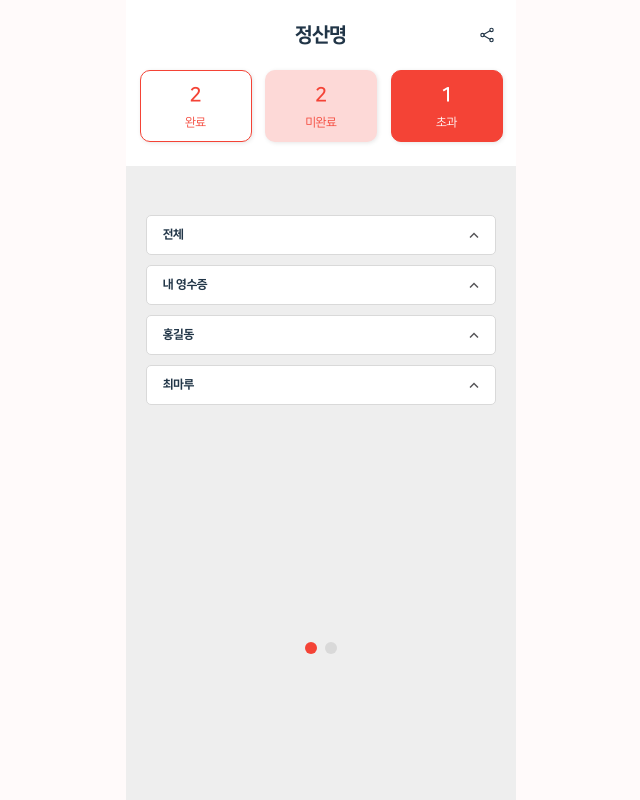
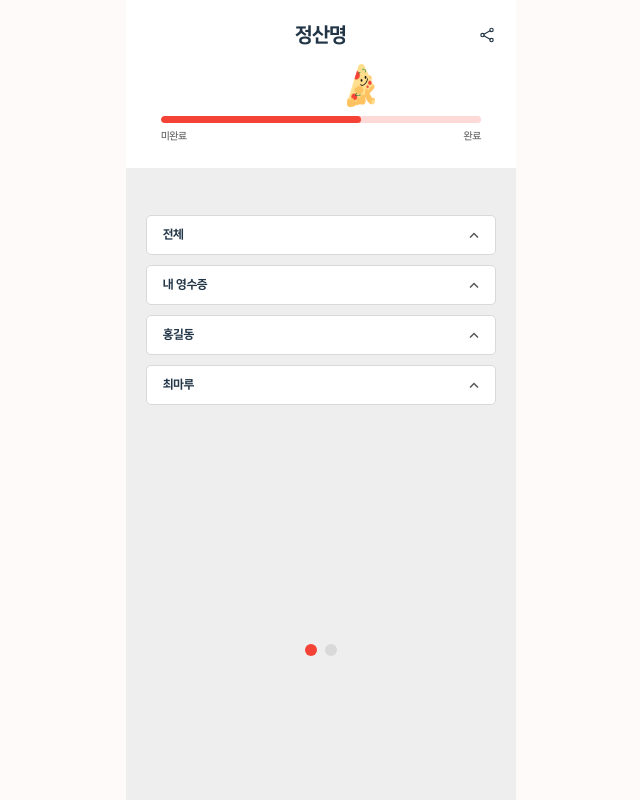
Before and after one commit to 9oormthon-univ/2025_SEASONTHON_TEAM_72_FE, a React (Vite) app: page /reviewreceipt in a window 1280 px wide. Shown: the whole page, without its empty margins (319-959 px from the left). Built offline with nearby package versions, Linux system fonts and the light colour scheme.

Commit message:
feat: dash보드 section 수정 #9

```diff
--- a/src/components/ReviewReceipt/ReceiptSection.tsx
+++ b/src/components/ReviewReceipt/ReceiptSection.tsx
@@ -20,9 +20,9 @@ export interface ReceiptSectionProps {
 const ReceiptSection: React.FC<ReceiptSectionProps> = ({ data }) => (
   <ReceiptDiv>
     <TitleWrapper>
-      <p style={{ fontSize: "14px", fontWeight: 800 }}>참여자 영수증</p>
+      <TitleP>참여자 영수증</TitleP>
       <WarningWrapper>
-        <MdNotInterested style={{ fontSize: "16px", color: "#F44336" }} />
+        <MdNotInterested style={{ fontSize: "16px", color: "#F44336"}} />
         <p style={{ color: "#F44336" }}>확정된 금액 아님</p>
       </WarningWrapper>
     </TitleWrapper>
@@ -44,7 +44,6 @@ const ReceiptDiv = styled.div`
   background-color: #eeeeee;
   width: auto;
   height: 100vh;
-  /* height: 300px; */
   margin: 24px 20px 0 20px;
 `;
 
@@ -53,7 +52,19 @@ const TitleWrapper = styled.div`
   flex-direction: row;
   width: 100vw;
   justify-content: space-around;
-  gap: 100px;
+  align-items: end;
+  gap: 120px;
+  padding-top: 15px;
+  padding-bottom: 2px;
+  p {
+    height: fit-content;
+  }
+`;
+
+const TitleP = styled.p`
+  font-size: 14px;
+  font-weight: 800;
+  margin: 0;
 `;
 
 const WarningWrapper = styled.div`
@@ -64,6 +75,7 @@ const WarningWrapper = styled.div`
   font-size: 12px;
   font-weight: bold;
   color: "#F44336";
+  height: 30px;
 `;
 
 const ReceiptWrapper = styled.div`
--- a/src/components/common/DashboardCard.tsx
+++ /dev/null
@@ -1,55 +0,0 @@
-import React from "react";
-import styled from "styled-components";
-
-interface DashboardCardProps {
-  borderColor: string;
-  textColor: string;
-  backColor: string;
-  num: number | string;
-  text: string;
-}
-
-const DashboardCard: React.FC<DashboardCardProps> = ({
-  borderColor,
-  textColor,
-  backColor,
-  num,
-  text,
-}) => {
-  return (
-    <CardWrapper borderColor={borderColor} backColor={backColor}>
-      <NumberText textColor={textColor}>{num}</NumberText>
-      <LabelText textColor={textColor}>{text}</LabelText>
-    </CardWrapper>
-  );
-};
-
-export default DashboardCard;
-
-const CardWrapper = styled.div<{
-  borderColor: string;
-  backColor: string;
-}>`
-  width: 110px;
-  height: 70px;
-  border-radius: 10px;
-  border: 1px solid ${({ borderColor }) => borderColor};
-  background: ${({ backColor }) => backColor};
-  display: flex;
-  flex-direction: column;
-  align-items: center;
-  justify-content: center;
-  box-shadow: 1px 1px 4px rgba(0, 0, 0, 0.1);
-`;
-
-const NumberText = styled.div<{ textColor: string }>`
-  color: ${({ textColor }) => textColor};
-  font-size: 20px;
-  font-weight: bold;
-`;
-
-const LabelText = styled.div<{ textColor: string }>`
-  color: ${({ textColor }) => textColor};
-  font-size: 12px;
-  margin-top: 4px;
-`;
--- /dev/null
+++ b/src/components/common/ProgressbarCard.tsx
@@ -0,0 +1,118 @@
+import React, { useEffect, useState } from "react";
+import styled from "styled-components";
+import pizzaWork from "../../assets/images/pizza_work_img.svg";
+
+interface ProgressbarCardProps {
+  complete: number; // 완료 개수
+  incomplete?: number; // 미완료 개수
+  durationMs?: number; // 애니메이션 시간
+  ease?: "linear" | "easeOutCubic";
+}
+
+const clamp = (v: number, min: number, max: number) =>
+  Math.min(Math.max(v, min), max);
+
+const ProgressbarCard: React.FC<ProgressbarCardProps> = ({
+  complete,
+  incomplete = 0,
+  durationMs = 1200,
+  ease = "easeOutCubic",
+}) => {
+  const safeTotal = complete + incomplete <= 0 ? 1 : complete + incomplete;
+  const clampedCompleted = clamp(complete, 0, safeTotal);
+  const completeRatio = clampedCompleted / safeTotal;
+
+  const [animRatio, setAnimRatio] = useState(0);
+
+  useEffect(() => {
+    let frame: number;
+    const start = performance.now();
+    const animate = (t: number) => {
+      const elapsed = t - start;
+      const p = Math.min(1, elapsed / durationMs);
+      let eased: number;
+      if (ease === "linear") eased = p;
+      else eased = 1 - Math.pow(1 - p, 3);
+      setAnimRatio(completeRatio * eased);
+      if (p < 1) frame = requestAnimationFrame(animate);
+    };
+    frame = requestAnimationFrame(animate);
+    return () => cancelAnimationFrame(frame);
+  }, [completeRatio, durationMs, ease]);
+
+  const pizzaLeftPercent = animRatio * 100;
+
+  return (
+    <CardWrapper>
+      <BarWrapper>
+        <PizzaImg
+          src={pizzaWork}
+          alt="pizza progress"
+          style={{ left: `calc(${pizzaLeftPercent}% - 14px)` }}
+        />
+        <BarBackground>
+          <GrowBar style={{ width: `${animRatio * 100}%` }} />
+        </BarBackground>
+        <LabelsRow>
+          <LabelLeft>미완료</LabelLeft>
+          <LabelLeft>완료</LabelLeft>
+        </LabelsRow>
+      </BarWrapper>
+    </CardWrapper>
+  );
+};
+
+export default ProgressbarCard;
+
+const CardWrapper = styled.div`
+  width: 320px;
+  box-sizing: border-box;
+  display: flex;
+  justify-content: center;
+  margin-top: 12px;
+`;
+
+const BarWrapper = styled.div`
+  width: 100%;
+  position: relative;
+`;
+
+const PizzaImg = styled.img`
+  position: absolute;
+  top: -18px;
+  width: 28px;
+  pointer-events: none;
+`;
+
+const BarBackground = styled.div`
+  position: relative;
+  width: 100%;
+  height: 7px;
+  margin-top: 34px;
+  overflow: hidden;
+  background: #fdd9d7;
+  border-radius: 20px;
+`;
+
+const GrowBar = styled.div`
+  position: absolute;
+  left: 0;
+  top: 0;
+  bottom: 0;
+  background: #f44336;
+  border-radius: 20px;
+`;
+
+const LabelsRow = styled.div`
+  width: 100%;
+  display: flex;
+  justify-content: space-between;
+  font-size: 11px;
+  font-weight: 700;
+  margin-top: 6px;
+`;
+
+const LabelLeft = styled.span`
+  color: #6b6b6b;
+  font-size: 10px;
+`;
--- a/src/pages/ReviewReceiptPage.tsx
+++ b/src/pages/ReviewReceiptPage.tsx
@@ -1,5 +1,6 @@
 import styled from "styled-components";
-import DashboardCard from "../components/common/DashboardCard";
+// import DashboardCard from "../components/common/DashboardCard";
+import ProgressbarCard from "../components/common/ProgressbarCard";
 import ReceiptSection from "../components/ReviewReceipt/ReceiptSection";
 import Carousel from "../components/ReviewReceipt/Carousel";
 import SettleupSection from "../components/ReviewReceipt/SettleupSection";
@@ -53,27 +54,7 @@ const ReviewReceiptPage = () => {
       </TitleWrapper>
       <DashboardDiv>
         {/* TODO: api 연결 예정 */}
-        <DashboardCard
-          borderColor="#F44336"
-          textColor="#F44336"
-          backColor="#fff"
-          num={2}
-          text="완료"
-        />
-        <DashboardCard
-          borderColor="rgba(0,0,0,0)"
-          textColor="#F44336"
-          backColor="#fdd9d7"
-          num={2}
-          text="미완료"
-        />
-        <DashboardCard
-          borderColor="#F44336"
-          textColor="#fff"
-          backColor="#F44336"
-          num={1}
-          text="초과"
-        />
+        <ProgressbarCard complete={5} incomplete={3} />
       </DashboardDiv>
       <Carousel>
         <ReceiptSection data={dummyData2} />
```
Also changed, not shown: src/assets/images/pizza_work_img.svg (added).
